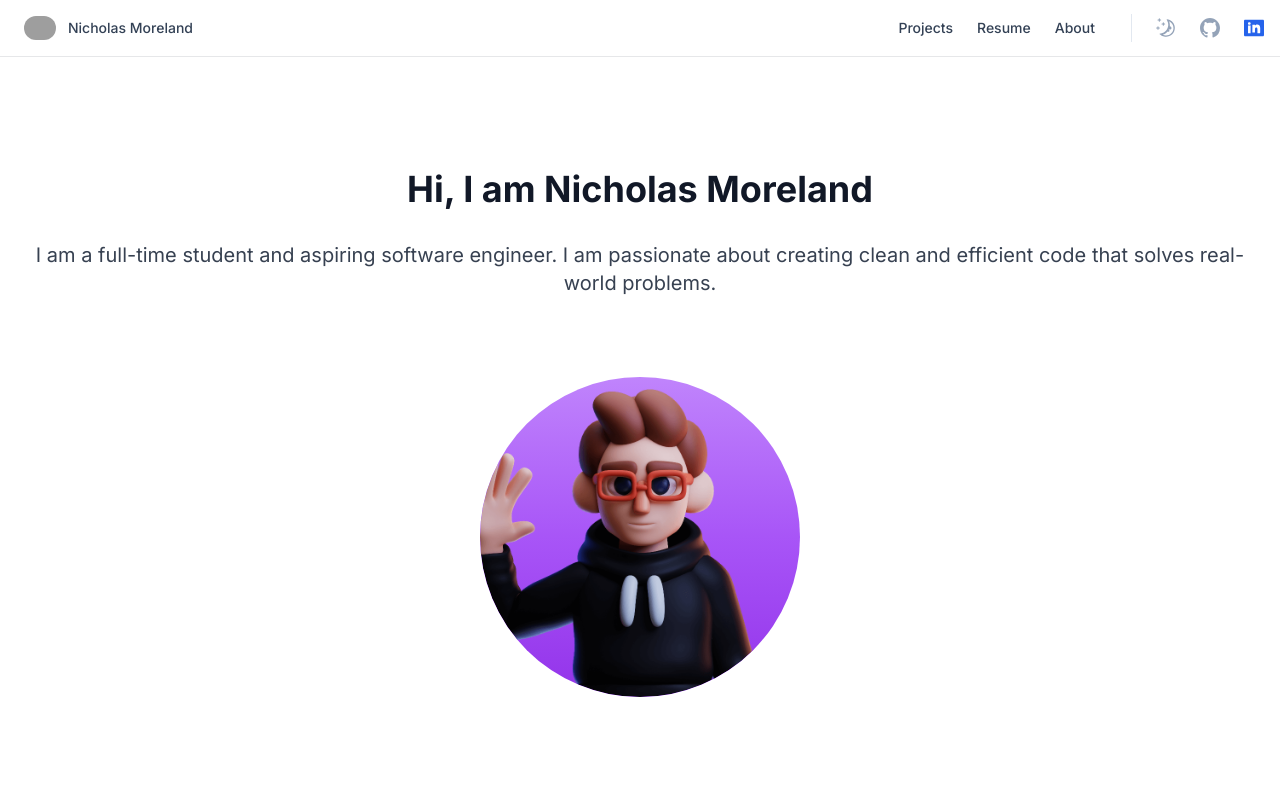
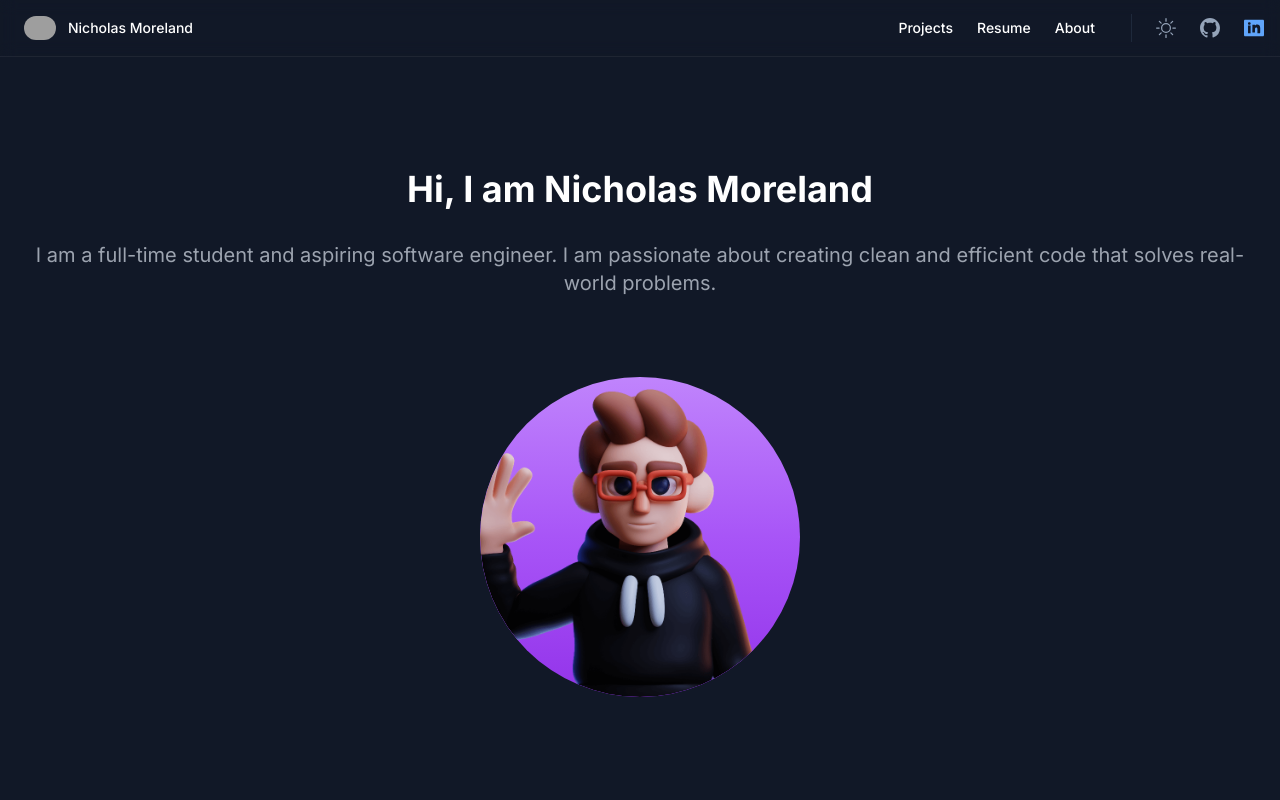
Before and after one commit to nbmoreland/psychic-enigma, a Next.js app: page / in a window 1280 px wide. Both pictures are taken after a click on the icon 1165 px from the left and 28 px from the top of the page. Shown: the top 800 px of the page. Built offline with nearby package versions, Linux system fonts and the light colour scheme; no server answers; grey boxes are pictures that could not be loaded.

Commit message:
update: darkmode finally working

```diff
--- a/app/about/page.tsx
+++ b/app/about/page.tsx
@@ -1,10 +1,14 @@
 "use client";
 
+import { useTheme } from "next-themes";
 import { NavBar } from "../nav/navbar";
 
 export default function AboutPage() {
+  const { theme } = useTheme();
+
   return (
-    <main className="bg-white dark:bg-gray-900 min-h-screen">
+    <div className={theme == "dark" ? "dark" : ""}>
+      <div className="bg-white dark:bg-gray-900 min-h-screen">
         <NavBar />
 
         <div className="mx-auto min-w-screen pt-12 pb-2 px-2 lg:py-16 lg:px-8">
@@ -43,6 +47,7 @@ export default function AboutPage() {
             </p>
           </div>
         </div>
-    </main>
+      </div>
+    </div>
   );
 }
--- a/app/layout.tsx
+++ b/app/layout.tsx
@@ -1,4 +1,7 @@
+"use client";
+
 import "./globals.css";
+import { Providers } from "./providers";
 import { Inter } from "next/font/google";
 
 const inter = Inter({ subsets: ["latin"] });
@@ -14,8 +17,10 @@ export default function RootLayout({
   children: React.ReactNode;
 }) {
   return (
-    <html lang="en" className="scroll-smooth">
-      <body className={inter.className}>{children}</body>
+    <html lang="en" className="scroll-smooth" suppressHydrationWarning>
+      <body className={inter.className}>
+        <Providers>{children}</Providers>
+      </body>
     </html>
   );
 }
--- a/app/nav/navbar.tsx
+++ b/app/nav/navbar.tsx
@@ -4,13 +4,16 @@ import Link from "next/link";
 import Image from "next/image";
 import { motion } from "framer-motion";
 import { useState } from "react";
-import { RxMoon } from "react-icons/rx";
+import { useTheme } from "next-themes";
+import { BsSunFill, BsSun } from "react-icons/bs";
 import { IoReorderThreeOutline, IoCloseOutline } from "react-icons/io5";
 
 const NavBar = () => {
   const [isOpen, setIsOpen] = useState(false);
+  const { theme, setTheme } = useTheme();
 
   return (
+    <div className={theme == "dark" ? "dark" : ""}>
       <div className="max-w-8xl mx-auto sticky top-0 z-40 w-full backdrop-blur flex-none py-2 border-b border-slate-900/10 px-2 lg:border-0 lg:mx-0 transition-colors duration-500 lg:z-50 lg:border-b lg:border-slate-900/10 dark:border-slate-50/[0.06] bg-white/95 supports-backdrop-blur:bg-white/60 dark:bg-transparent">
         <div className="flex items-center">
           <motion.div
@@ -111,7 +114,21 @@ const NavBar = () => {
               </ul>
             </nav>
             <div className="flex items-center border-l border-slate-200 ml-6 pl-6 py-1 dark:border-slate-800">
-            <RxMoon className="cursor-pointer text-xl block text-slate-400 hover:text-slate-500 dark:hover:text-slate-300" />
+              {theme == "dark" ? (
+                <BsSun
+                  onClick={() =>
+                    theme == "dark" ? setTheme("light") : setTheme("dark")
+                  }
+                  className="cursor-pointer text-xl block text-slate-400 hover:text-slate-500 dark:hover:text-slate-300"
+                />
+              ) : (
+                <BsSunFill
+                  onClick={() =>
+                    theme == "dark" ? setTheme("light") : setTheme("dark")
+                  }
+                  className="cursor-pointer text-xl block text-slate-400 hover:text-slate-500 dark:hover:text-slate-300"
+                />
+              )}
               <a
                 href="https://github.com/nicholasmoreland"
                 className="ml-6 block text-slate-400 hover:text-slate-500 dark:hover:text-slate-300"
@@ -150,6 +167,7 @@ const NavBar = () => {
           </div>
         </div>
       </div>
+    </div>
   );
 };
 
--- a/app/page.tsx
+++ b/app/page.tsx
@@ -7,13 +7,13 @@ import devnick from "../public/dev-nick-wave.png";
 
 import { motion } from "framer-motion";
 import { NavBar } from "./nav/navbar";
-import { useState } from "react";
+import { useTheme } from "next-themes";
 
 export default function Home() {
-  const [darkMode, setDarkMode] = useState(false);
+  const { theme } = useTheme();
 
   return (
-    <div className={darkMode ? "dark" : ""}>
+    <div className={theme == "dark" ? "dark" : ""}>
       <main className="bg-white dark:bg-gray-900">
         <NavBar />
 
--- a/app/projects/page.tsx
+++ b/app/projects/page.tsx
@@ -2,13 +2,18 @@
 
 import { NavBar } from "../nav/navbar";
 import ProjectSection from "../components/project/ProjectSection";
+import { useTheme } from "next-themes";
 
 export default function ProjectsPage() {
+  const { theme } = useTheme();
+
   return (
-    <main className="bg-white dark:bg-gray-900 min-h-screen">
-      <NavBar />
+    <div className={theme == "dark" ? "dark" : ""}>
+      <div className="bg-white dark:bg-gray-900 min-h-screen">
+        <NavBar />
 
-      <ProjectSection showcase={false} />
-    </main>
+        <ProjectSection showcase={false} />
+      </div>
+    </div>
   );
 }
--- /dev/null
+++ b/app/providers.tsx
@@ -0,0 +1,7 @@
+"use client";
+
+import { ThemeProvider } from "next-themes";
+
+export function Providers({ children }: { children: React.ReactNode }) {
+  return <ThemeProvider>{children}</ThemeProvider>;
+}
--- a/app/resume/page.tsx
+++ b/app/resume/page.tsx
@@ -1,10 +1,14 @@
 "use client";
 
+import { useTheme } from "next-themes";
 import { NavBar } from "../nav/navbar";
 
 export default function ResumePage() {
+  const { theme } = useTheme();
+
   return (
-    <main className="bg-white dark:bg-gray-900 min-h-screen">
+    <div className={theme == "dark" ? "dark" : ""}>
+      <div className="bg-white dark:bg-gray-900 min-h-screen">
         <NavBar />
 
         <div className="mx-auto min-w-screen pt-12 pb-2 px-2 lg:py-16 lg:px-8">
@@ -14,6 +18,7 @@ export default function ResumePage() {
             </h2>
           </div>
         </div>
-    </main>
+      </div>
+    </div>
   );
 }
--- a/package.json
+++ b/package.json
@@ -16,6 +16,7 @@
     "eslint-config-next": "13.4.1",
     "framer-motion": "^10.12.10",
     "next": "13.4.1",
+    "next-themes": "^0.2.1",
     "react": "18.2.0",
     "react-dom": "18.2.0",
     "react-icons": "^4.8.0",
```
Also changed, not shown: 1 other file (tests, documents, lock files or other folders). Lines whose indentation alone changed are shown as unchanged.
